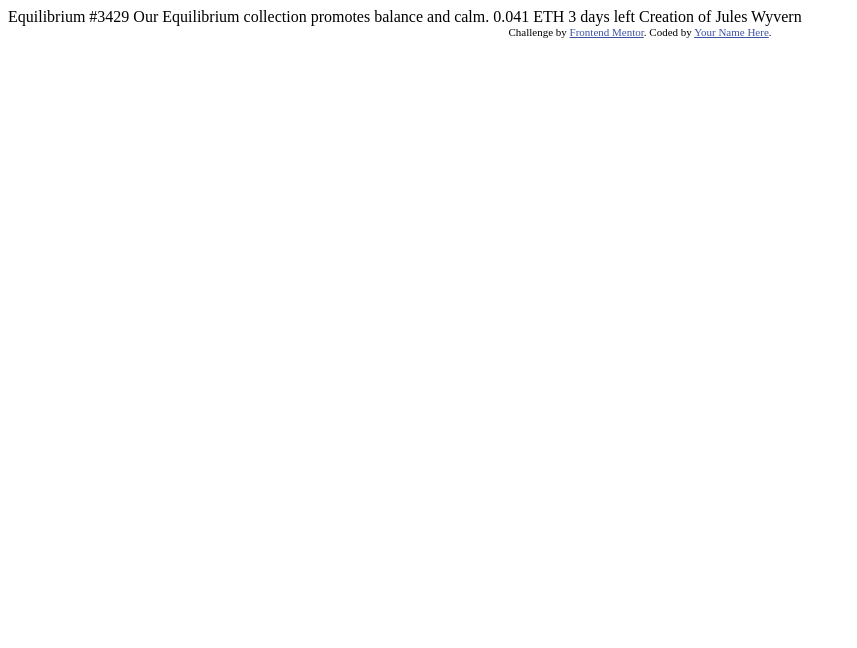
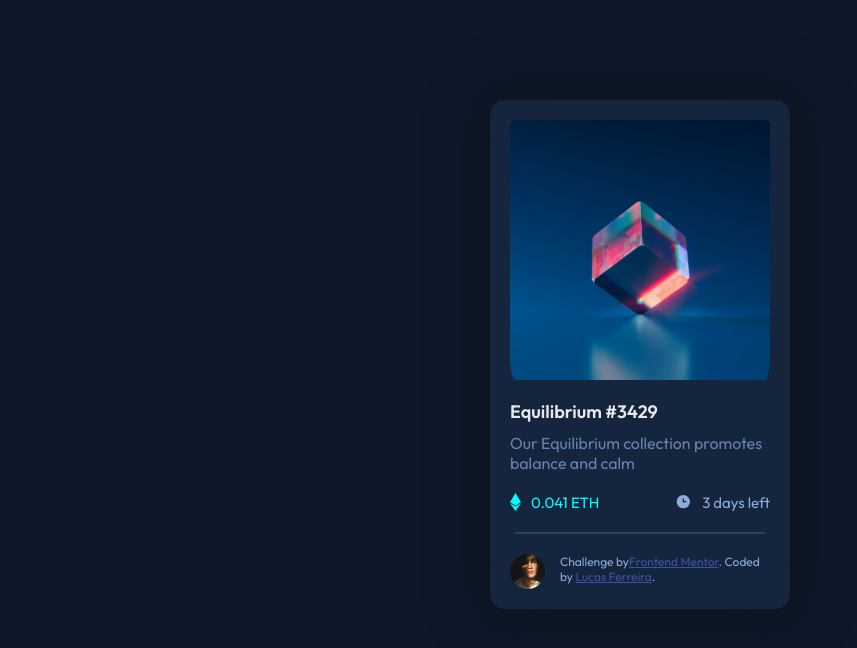
Before and after one commit to LucasF19/nft-preview-card-component-main, a plain HTML site: page index.html in a window 1280 px wide. Shown: the whole page, without its empty margins (0-857 px from the left). Drawn offline with Linux system fonts and the light colour scheme.

Commit message:
super gambiarra
Me enrolei todo em um card simples

```diff
--- a/index.html
+++ b/index.html
@@ -1,33 +1,46 @@
 <!DOCTYPE html>
 <html lang="en">
+
 <head>
   <meta charset="UTF-8">
-  <meta name="viewport" content="width=device-width, initial-scale=1.0"> <!-- displays site properly based on user's device -->
+  <meta name="viewport" content="width=device-width, initial-scale=1.0">
+  <!-- displays site properly based on user's device -->
+  <link rel="icon" type="image/png" sizes="32x32" href="./images/favicon-32x32.png">
+  <link rel="stylesheet" href="style.css">
+  <title>Frontend Mentor | NFT preview card component</title>
+</head>
 
-  <link rel="icon" type="image/png" sizes="32x32" href="./images/favicon-32x32.png">
+<body>
+  <main class="fundo">
+    <div class="card">
+        <div class="imagem-fundo">
+          <img class="imagem-card" src="images/image-equilibrium.jpg" alt="image-equilibrium">
+          <div class="overlay">
+            <img src="images/icon-view.svg" alt="icon-view">
+          </div>
+        </div>
+        <div class="content">
+          <h1>Equilibrium #3429</h1>
+          <p class="soft-blue">Our Equilibrium collection promotes balance and calm</p>
+        <div class="box-content">
+          <div class="left-side">
+            <img class="icon-ethereum" src="images/icon-ethereum.svg" alt="icon-ethereum">
+            <p>0.041 ETH</p>
+          </div>
+          <div class="right-side">
+            <img class="icon-clock" src="images/icon-clock.svg" alt="icon-clock">
+            <p>3 days left</p>
+          </div>
+        </div>
+      </div>
+      <hr>
+      <div class="attribution">
+        <img src="images/image-avatar.png" alt="image-avatar">
+        <span>Challenge by<a href="https://www.frontendmentor.io?ref=challenge" target="_blank">Frontend Mentor</a>.
+          Coded by <a href="#" target="_blank">Lucas Ferreira</a>.</span>
+      </div>
+    </div>
+  </main>
+</body>
 
-  <title>Frontend Mentor | NFT preview card component</title>
-
-  <!-- Feel free to remove these styles or customise in your own stylesheet 👍 -->
-  <style>
-    .attribution { font-size: 11px; text-align: center; }
-    .attribution a { color: hsl(228, 45%, 44%); }
-  </style>
-</head>
-<body>
-
-  Equilibrium #3429
-
-  Our Equilibrium collection promotes balance and calm.
-
-  0.041 ETH
-  3 days left
-
-  Creation of Jules Wyvern
-
-  <div class="attribution">
-    Challenge by <a href="https://www.frontendmentor.io?ref=challenge" target="_blank">Frontend Mentor</a>.
-    Coded by <a href="#">Your Name Here</a>.
-  </div>
-</body>
 </html>
--- /dev/null
+++ b/style.css
@@ -0,0 +1,128 @@
+@import url('https://fonts.googleapis.com/css2?family=Outfit:wght@300;400;600&display=swap');
+
+*{
+    margin: 0;
+    padding: 0;
+    box-sizing: border-box;
+    font-family: 'Outfit', sans-serif;
+}
+
+.fundo{
+    overflow: hidden;
+    background-color: hsl(217, 54%, 11%);
+    height: 100vh;
+}
+
+.card{
+    position: relative;
+    top: 100px;
+    margin: auto auto;
+    width: 300px;
+    background-color: hsl(216, 50%, 16%);
+    border-radius: 15px;
+    box-shadow: 0px 0px 50px 10px hsl(214, 38%, 8%);
+}
+
+.imagem-card {
+    display: block;
+    border-radius: 25px;
+    width: 100%;
+    padding: 20px 20px 0px;
+}
+
+.overlay{
+    position: absolute;
+    opacity: 0;
+    top: 0;
+    bottom: 0;
+    left: 0;
+    right: 0;
+    width: 260px;
+    height: 260px;
+    margin: 20px 20px 0px;
+    background-color: #008bba36;
+    transition: 0.3s ease-in;
+}
+
+.overlay img{
+    position: absolute;
+    top: 80px;
+    bottom: 0;
+    left: 0;
+    right: 0;
+    width: 75px;
+    margin: 20px auto;
+}
+
+.imagem-fundo:hover .overlay{
+    opacity: 1;
+}
+
+.content{
+    margin: 20px;
+}
+
+.soft-blue{
+    color: hsl(215, 51%, 70%);
+    opacity: 70%;
+}
+
+.content h1{
+    padding-bottom: 10px;
+    font-size: 18px;
+    color: hsl(0, 0%, 100%);
+    opacity: 90%;
+}
+
+.box-content{
+    display: flex;
+    justify-content: space-between;
+    margin: 20px 0px;
+    font-size: 18px;
+}
+
+.box-content img{
+    float: left;
+    margin-right: 10px;
+}
+
+.right-side p{
+    display: flex;
+    flex-direction: column;
+    font-size: 15px;
+    color: hsl(215, 51%, 70%);
+}
+
+.left-side p{
+    display: flex;
+    color: aqua;
+    flex-direction: column;
+    font-size: 15px;
+}
+
+hr{
+    border-style: solid;
+    width: 250px;
+    margin: 0px auto;
+    border-color: hsl(215, 32%, 27%);
+}
+
+.attribution{
+    display: flex;
+    padding: 20px;
+    color: hsl(215, 51%, 70%);
+}
+
+.attribution a {
+      color: hsl(228, 45%, 44%);
+}
+
+.attribution img{
+    height: 35px;
+    margin-right: 10px;
+}
+
+.attribution span{
+    margin-left: 5px;
+    font-size: 12px;
+}
```
